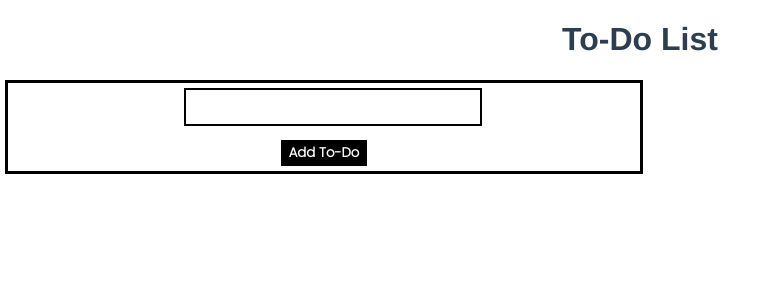
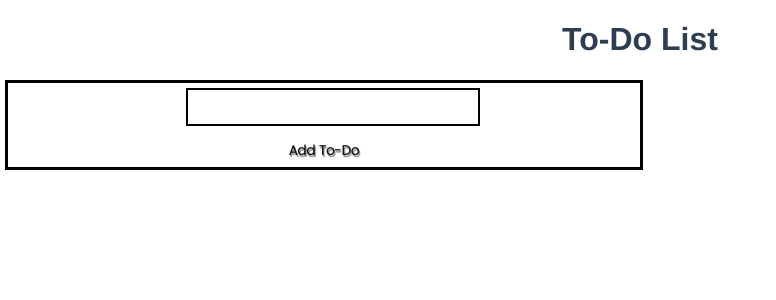
Before and after one commit to AberasT/todo-project, a Vue app: page / in a window 1280 px wide. Shown: the top 300 px of the page, without its empty margins (0-776 px from the left). Built offline with nearby package versions, Linux system fonts and the light colour scheme.

Commit message:
Edit button functionality. Restructure components: TaskForm deleted, now is included in TaskDisplay

```diff
--- a/src/App.vue
+++ b/src/App.vue
@@ -20,7 +20,8 @@ export default {
     name: 'App',
     data() {
       return {
-        title: 'To-Do List'
+        title: 'To-Do List',
+        isEditing: false
       }
     },
     components: {
--- a/src/components/TaskDisplay.vue
+++ b/src/components/TaskDisplay.vue
@@ -1,44 +1,85 @@
 <template>
-
-    <task-list :tasks="tasks"></task-list>
-    <task-form @task-added="addTask" @task-edited="editTask"></task-form>
+    <task-list @edit-submitted="updateInput" :tasks="tasks"></task-list>
+    <div>
+        <form @submit.prevent="onSubmit">
+            <textarea id="taskText" v-model="inputText"></textarea>
+            <input class="button" type="submit" :value="buttonText">
+        </form>
+    </div>
 
 </template>
 
 <script>
-import TaskForm from "./TaskForm.vue";
 import TaskList from "./TaskList.vue";
 
 export default {
     name: 'TaskDisplay',
     data() {
         return {
-        tasks: []
+        tasks: [],
+        inputText: '',
+        buttonText: 'Add To-Do',
+        auxIndex: null
         }
     },
     components: {
-        TaskForm,
         TaskList
     },
     methods: {
+        updateInput(index,task) {
+            console.log('updateInput');
+            this.buttonText = 'Edit To-Do';
+            this.inputText = task.text;
+            this.auxIndex = index;
+        },
+        onSubmit() {
+            console.log('onSub start')
+            if (this.inputText !== '') {
+                if (this.buttonText == 'Add To-Do') {
+                    this.addTask(this.inputText);
+                } else {
+                    this.editTask(this.inputText)
+                }
+            }
+            console.log('onSub end')
+        },
         addTask(taskText) {
             let addedTask = {
                 text: taskText,
                 checked: false
             }
             this.tasks.push(addedTask);
+            this.inputText = '';
         },
-        editTask(index,editedTask) {
+        editTask(editedTask) {
             let replaceTask = {
                 text: editedTask,
                 checked: false
             }
-            this.tasks[index] = replaceTask;
+            this.tasks[this.auxIndex] = replaceTask;
+            this.inputText = '';
+            this.buttonText = 'Add To-Do'
         }
     }
 }
+
 </script>
 
 <style>
-
+    textarea {
+        width: 100%;
+        border: solid 2px black;
+        resize: none;
+        margin: 5px;
+    }
+    .button {
+        border: none;
+        background-color: rgb(22, 22, 22,0);
+        margin: 5px;
+        font-family: 'Poppins', sans-serif;
+        color: rgb(22, 22, 22);
+        text-shadow: 1px 2px 1px grey;
+        font-weight: 600;
+        cursor: pointer;
+    }
 </style>
--- a/src/components/TaskForm.vue
+++ /dev/null
@@ -1,59 +0,0 @@
-<template>
-    <div @edit-submitted="updateInput">
-        <form @submit.prevent="onSubmit">
-            <textarea id="taskText" v-model="taskText"></textarea>
-            <input class="button" type="submit" :value="buttonText">
-        </form>
-    </div>
-
-</template>
-
-<script>
-
-export default {
-    name: 'TaskForm',
-    data() {
-        return {
-            taskText: '',
-            buttonText: 'Add To-Do'
-        }
-    },
-    methods: {
-        onSubmit() {
-            if (this.taskText !== '') {
-                if (this.buttonText == 'Add To-Do') {
-                    this.$emit('task-added',this.taskText);
-                    this.taskText = '';
-                } else {
-                    let editedTask = this.taskText;
-                    this.$emit('task-edited',index,editedTask);
-                    this.taskText = '';
-                    this.buttonText = 'Add To-Do';
-                }
-            }
-        },
-        updateInput(task) {
-            taskText = task.text;
-            this.buttonText = 'Edit To-Do';
-        }
-    }
-}
-</script>
-
-<style>
-    textarea {
-        width: 100%;
-        border: solid 2px black;
-        resize: none;
-        margin: 5px;
-    }
-    .button {
-        border: solid 2px black;
-        background-color: rgb(0, 0, 0);
-        margin: 5px;
-        font-family: 'Poppins', sans-serif;
-        color: rgb(255, 255, 255);
-        font-weight: 600;
-        cursor: pointer;
-    }
-</style>
--- a/src/components/TaskList.vue
+++ b/src/components/TaskList.vue
@@ -21,6 +21,7 @@ export default {
     },
     methods: {
         onEdit(index,task) {
+            console.log('onEdit');
             this.$emit("edit-submitted",index,task);
         }
     }
```
